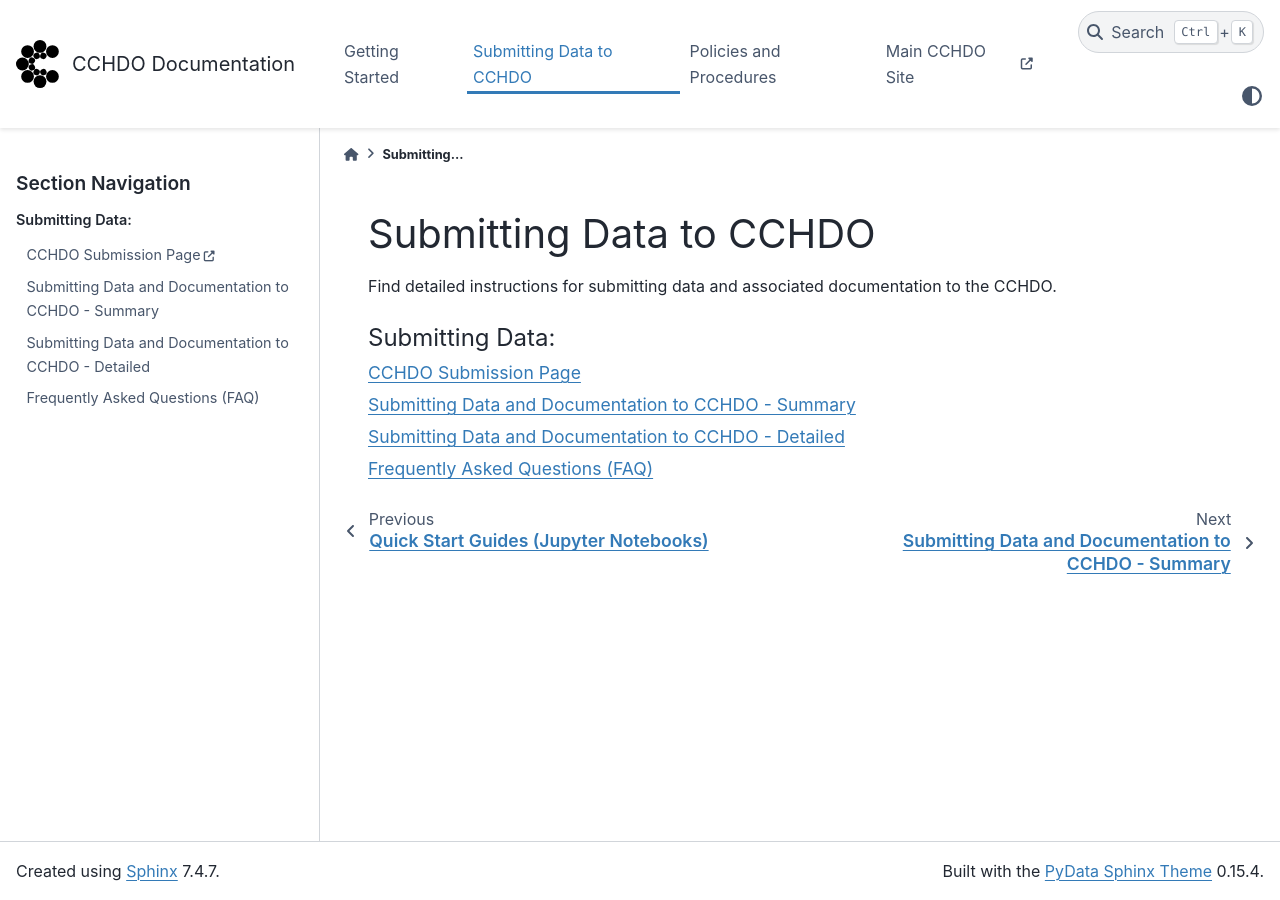
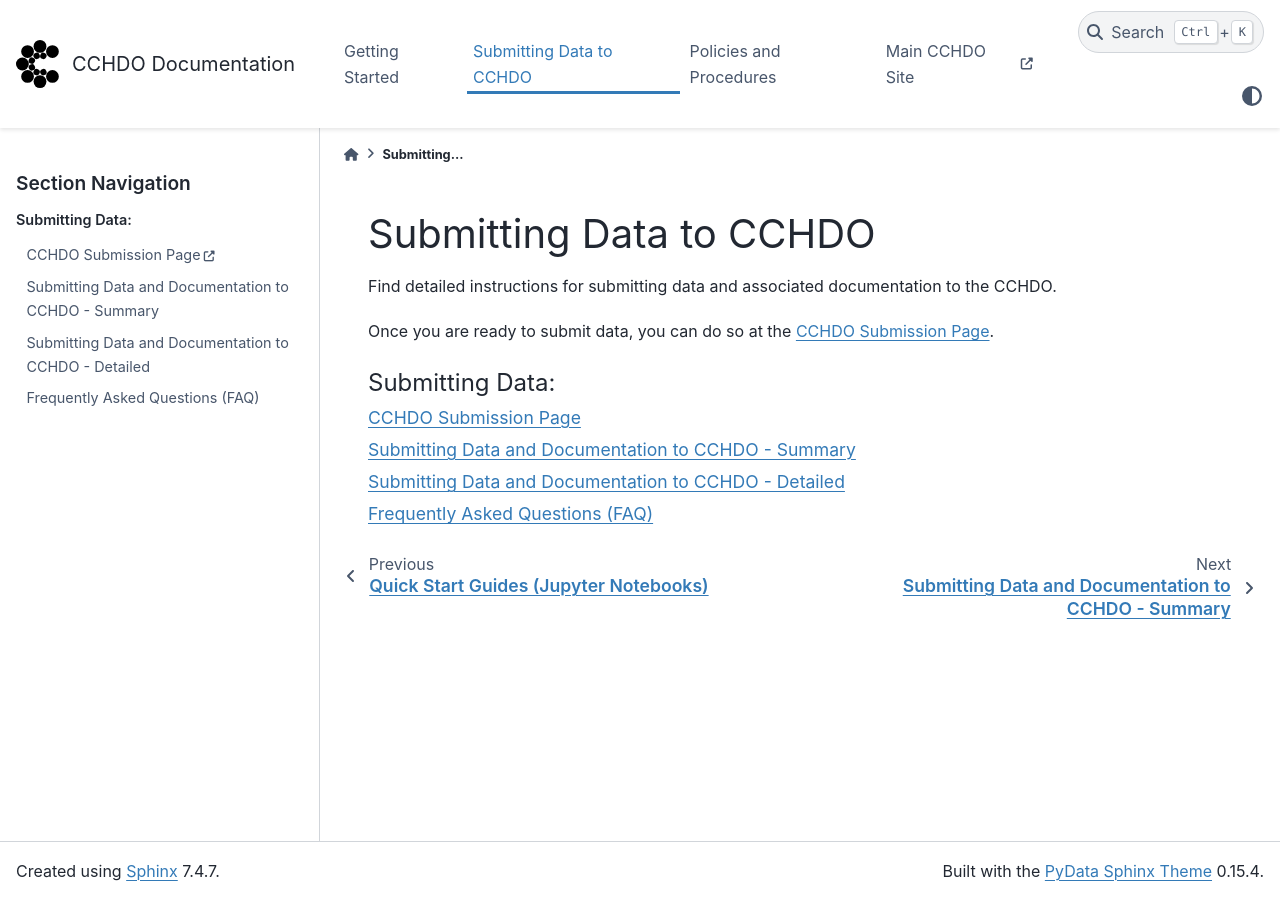
Before and after one commit to cchdo/cchdo-learning-and-guides, a Sphinx documentation site: the page built from docs/submitting_data/index.md, in a window 1280 px wide. Built offline with Sphinx 7.4.7 and the PyData theme 0.15.4, drawn with Linux system fonts in a browser that asks for light colours; pages that are not in the unit, such as notebooks, are missing from menus.

Commit message:
Add link to submission page to index

````diff
--- a/docs/submitting_data/index.md
+++ b/docs/submitting_data/index.md
@@ -1,6 +1,8 @@
 # Submitting Data to CCHDO
 
 Find detailed instructions for submitting data and associated documentation to the CCHDO.
+
+Once you are ready to submit data, you can do so at the [CCHDO Submission Page](https://cchdo.ucsd.edu/submit).
 
 ```{toctree}
 ---
````
